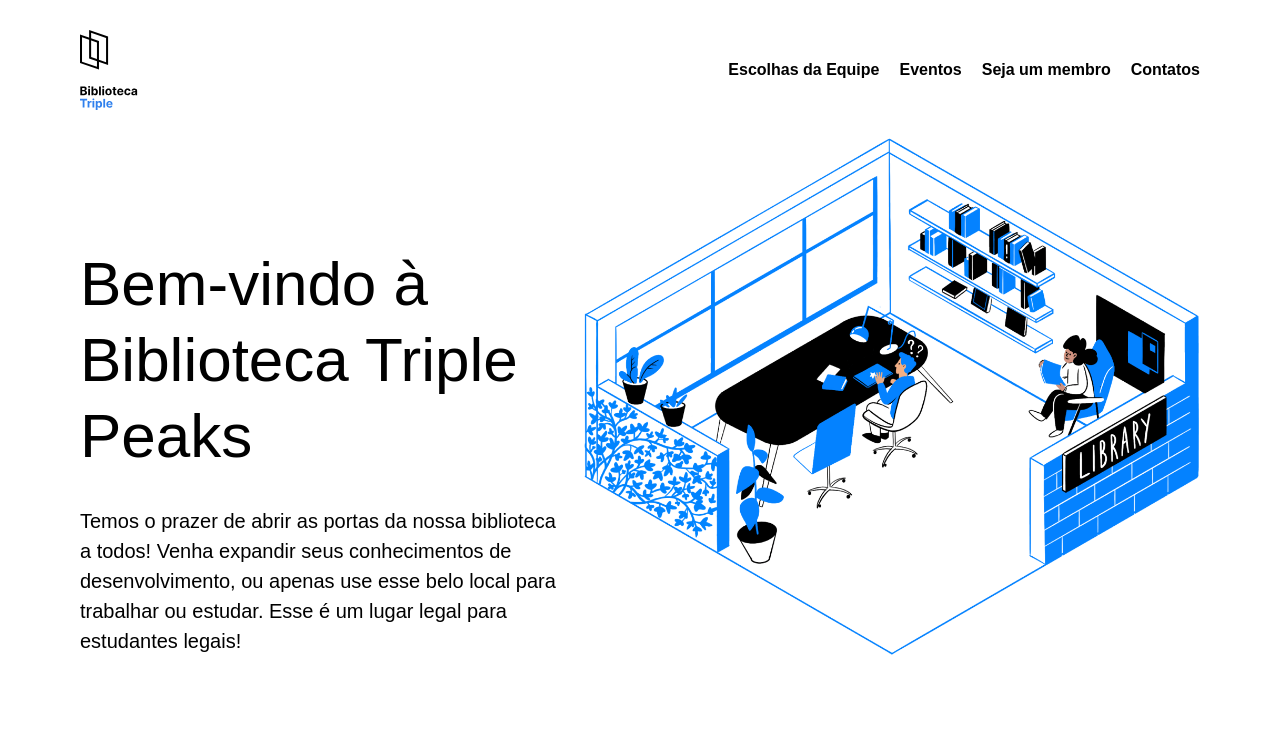
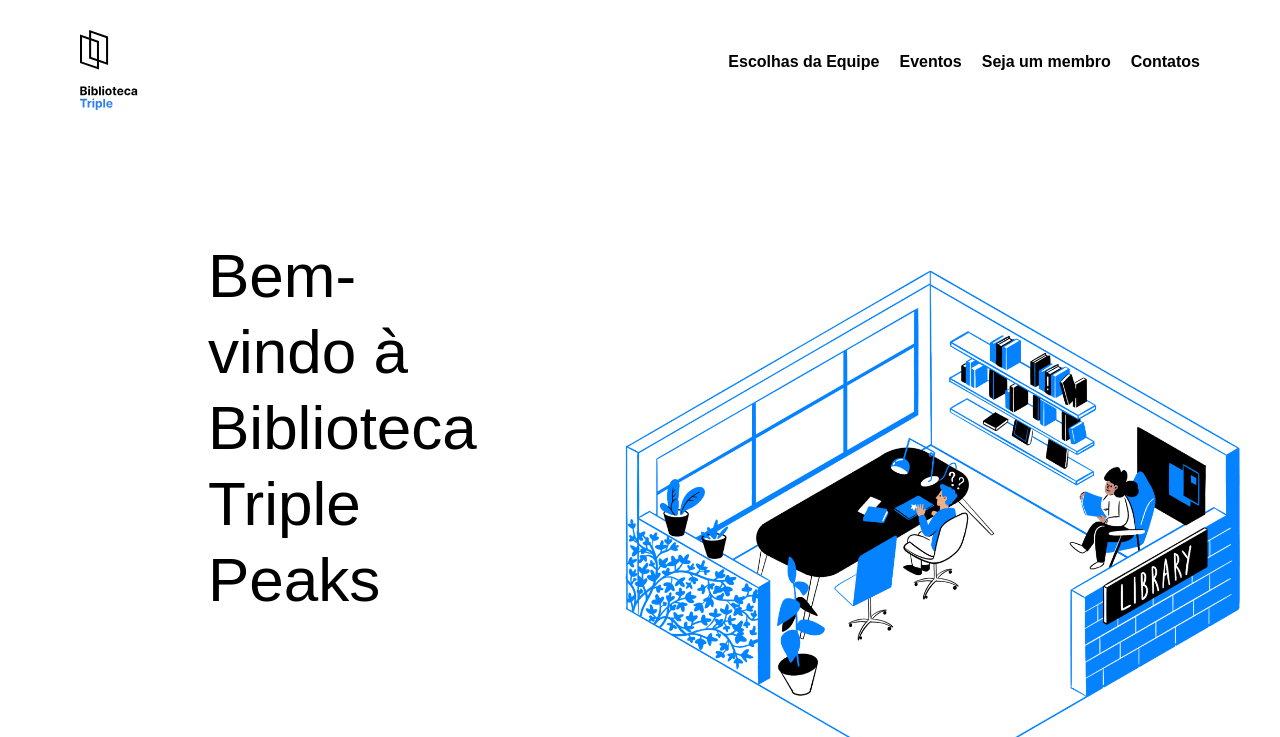
Before and after one commit to veronicaalvarenga/web_project_library_pt, a plain HTML site: page index.html in a window 1280 px wide. Shown: the top 737 px of the page. Drawn offline with Linux system fonts and the light colour scheme.

Commit message:
Ajustes explícitos p/ checklist: nav__links, header, staff, cards

```diff
--- a/styles/style.css
+++ b/styles/style.css
@@ -32,8 +32,8 @@
 .nav__links {
   display: flex;
   column-gap: 20px;
-  list-style: none;
-  margin: 0;
+  list-style-type: none;
+  margin-top: 0;
   padding: 0;
 }
 
@@ -54,14 +54,14 @@
   font-size: 62px;
   line-height: 76px;
   font-weight: 500;
-  margin: 128px 0 0;
+  margin: 128px;
 }
 
 .header__description {
   max-width: 515px;
   font-size: 20px;
   line-height: 30px;
-  margin: 32px 0 0;
+  margin: 32px;
 }
 
 .header__image {
@@ -89,7 +89,7 @@
 }
 
 .staff {
-  padding: 68px 0;
+  padding-top: 68px;
   background-image: linear-gradient(rgba(0, 0, 0, 0.35), rgba(0, 0, 0, 0.35)),
     url("../images/staff_picks_background.jpg");
   background-size: cover;
```
